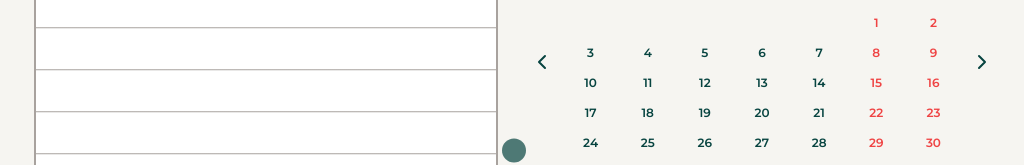
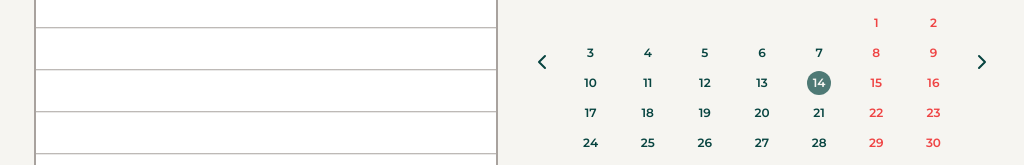
Before and after one commit to nicknjagi/monthly-planner, a React (Create React App) app: page / in a window 1280 px wide. Shown: the part 249-414 px from the top of the page, without its empty margins (126-1150 px from the left). Built offline with nearby package versions, Linux system fonts and the light colour scheme.

Commit message:
fix: adjust CSS for current day tile alignment in calendar

```diff
--- a/src/index.css
+++ b/src/index.css
@@ -29,12 +29,12 @@ body {
   @apply py-[4px]
 }
 
-.react-calendar__tile--now.react-calendar__month-view__days__day--weekend{
+.react-calendar__tile--now.react-calendar__month-view__days__day,.react-calendar__tile--now.react-calendar__month-view__days__day--weekend{
   @apply relative text-beige overflow-visible
 }
 
 .react-calendar__tile--now::after{
-  @apply content-[''] absolute top-1/2 -translate-y-[52%] left-1/2 -translate-x-1/2 w-6 h-6 rounded-full bg-forrest-green opacity-70 -z-10
+  @apply content-[''] absolute top-1/2 -translate-y-[50%] left-1/2 -translate-x-1/2 w-6 h-6 rounded-full bg-forrest-green opacity-70 -z-10
 }
 
 .react-calendar__month-view{
```
